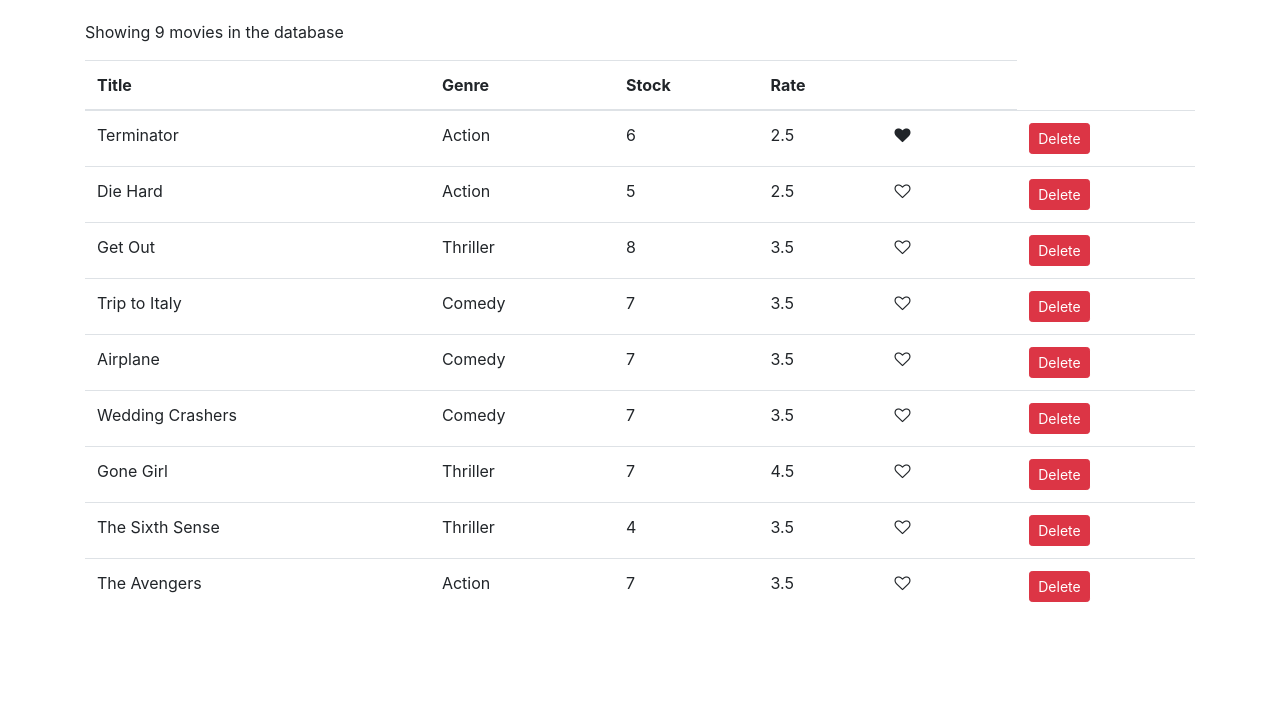
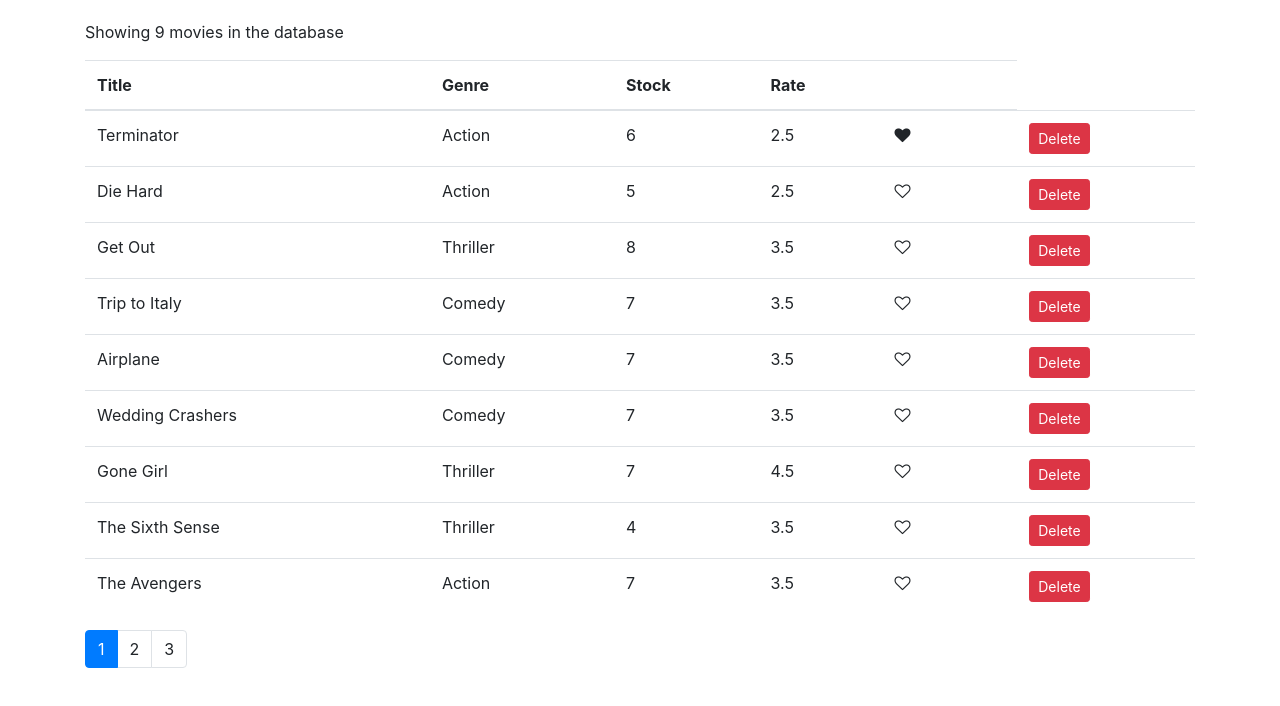
Before and after one commit to ElizabethHarvey/vidly, a React (Create React App) app: page / in a window 1280 px wide. Shown: the top 706 px of the page. Built offline with nearby package versions, Linux system fonts and the light colour scheme.

Commit message:
Pagination-Handling Page Changes

```diff
--- a/src/components/common/pagination.jsx
+++ b/src/components/common/pagination.jsx
@@ -2,10 +2,10 @@
 import _ from "lodash";
 
 const Pagination = (props) => {
-  const { itemsCount, pageSize } = props;
+  const { itemsCount, pageSize, currentPage, onPageChange } = props;
+  console.log(currentPage);
 
   const pagesCount = Math.ceil(itemsCount / pageSize);
-  console.log(pagesCount);
   if (pagesCount === 1) return null;
   const pages = _.range(1, pagesCount + 1);
 
@@ -13,8 +13,13 @@
     <nav>
       <ul className="pagination">
         {pages.map((page) => (
-          <li key={page} className="page-item">
-            <a className="page-link">{page}</a>
+          <li
+            key={page}
+            className={page === currentPage ? "page-item active" : "page-item"}
+          >
+            <a className="page-link" onClick={() => onPageChange(page)}>
+              {page}
+            </a>
           </li>
         ))}
       </ul>
--- a/src/components/movies.jsx
+++ b/src/components/movies.jsx
@@ -7,6 +7,7 @@
   state = {
     movies: getMovies(),
     pageSize: 4,
+    currentPage: 1,
   };
 
   handleDelete = (movie) => {
@@ -23,11 +24,12 @@
   };
 
   handlePageChange = page => {
-    console.log(page);
+    this.setState({ currentPage: page });
   }
 
   render() {
     const { length: count } = this.state.movies;
+    const { pageSize, currentPage } = this.state;
 
     if (count === 0) return <p>There are no movies in the database</p>;
 
@@ -73,8 +75,10 @@
         </table>
         <Pagination
           itemsCount={count}
-          pageSize={10}
-          onPageChange={this.handleDelete.pageChange}
+          pageSize={pageSize}
+          currentPage={currentPage}
+          onPageChange={this.handlePageChange}
+          // Were passing these as props
         />
       </React.Fragment>
     );
```
